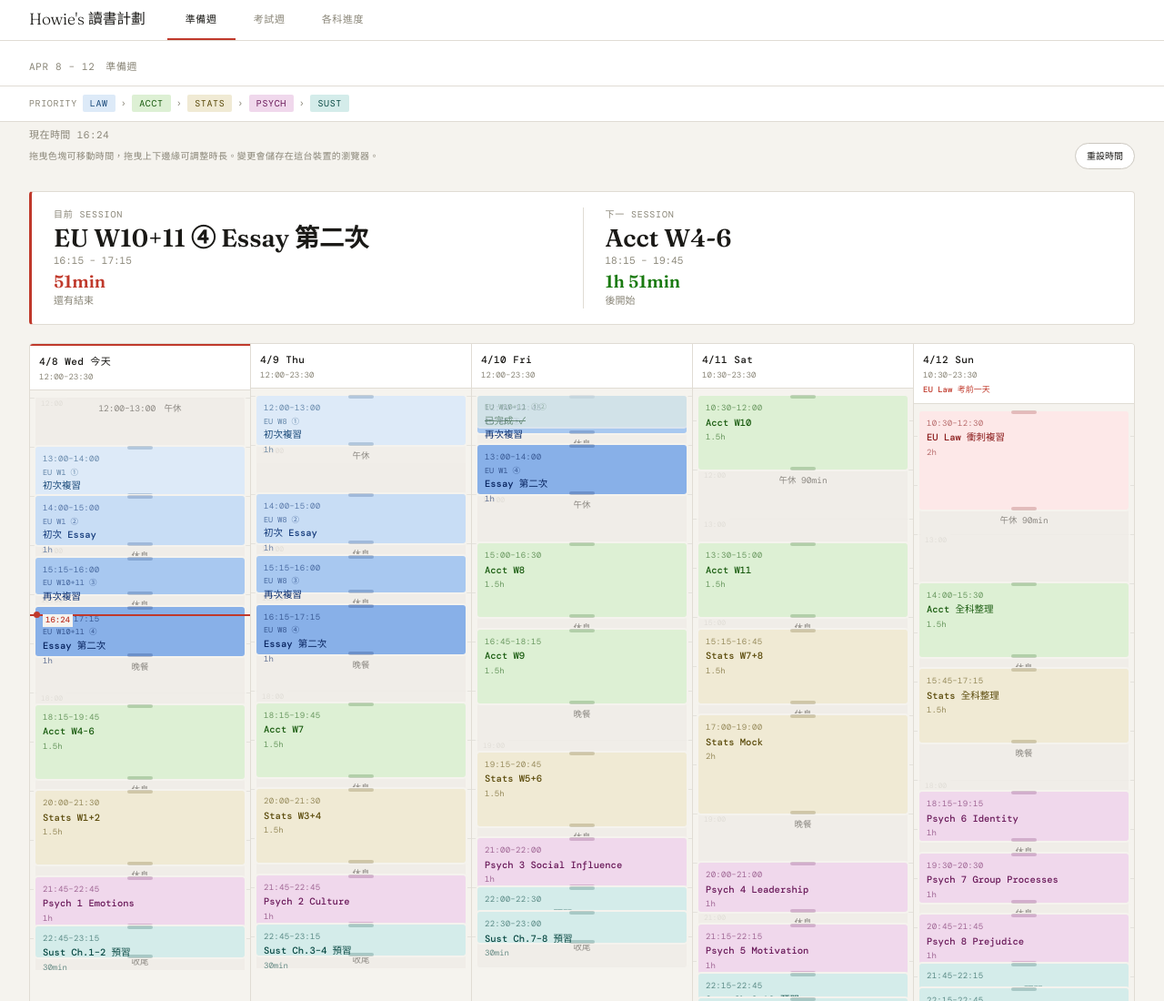
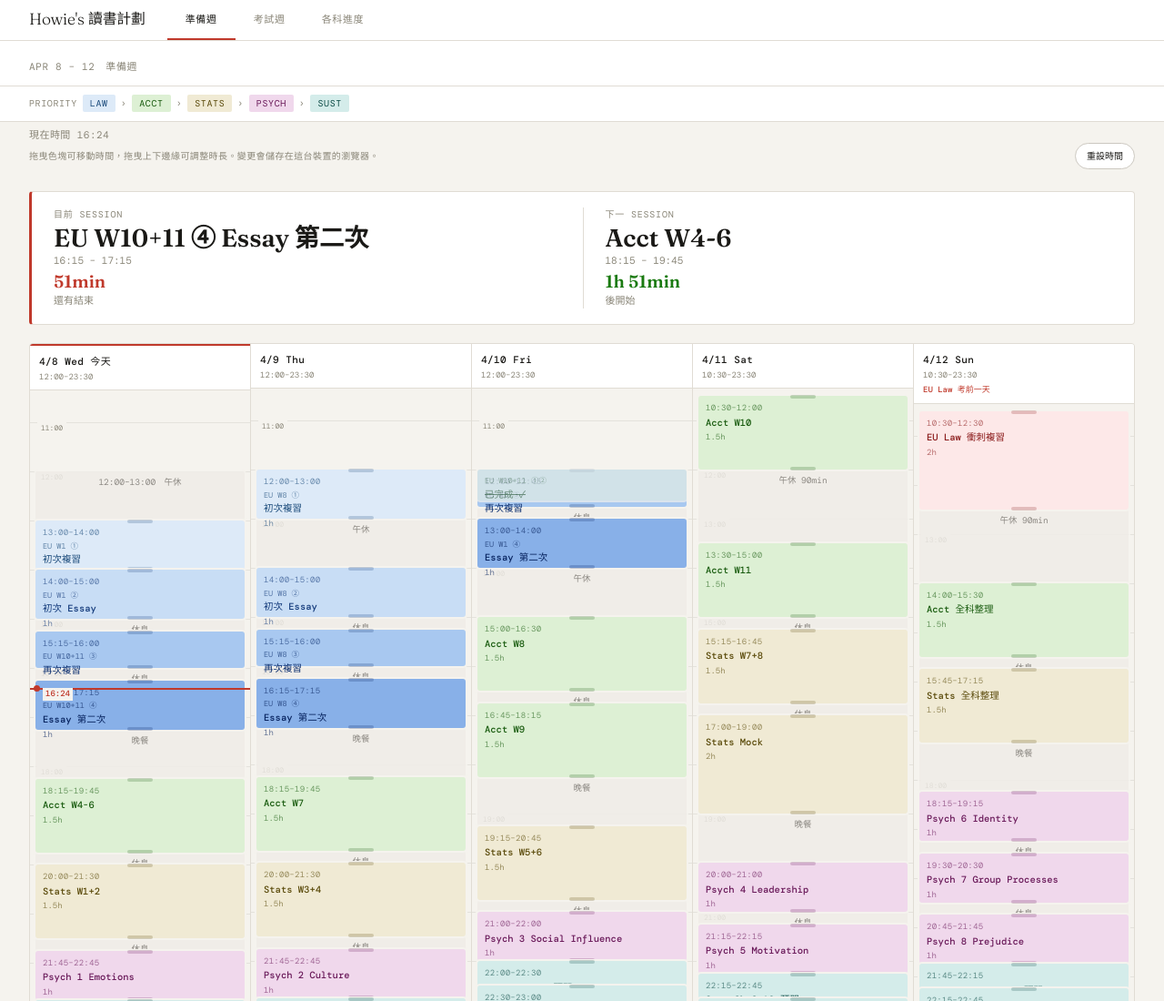
Before and after one commit to dwightinthesky/study-plan-apr8-17, a website: page public/index.html in a window 1280 px wide. Shown: the top 1100 px of the page at 91% size. Drawn offline with nearby package versions, Linux system fonts and the light colour scheme.

Commit message:
auto: update 2026-04-08 16:24:51Z

```diff
--- a/public/index.html
+++ b/public/index.html
@@ -612,12 +612,29 @@ function parseInitialDom() {
     dayModels.push({
       dayId,
       dayEl,
+      gridEl: timelineEl.closest('.days-grid'),
       timelineEl,
       hoursEl: dayEl.querySelector('.dhours'),
       dayName: dayEl.querySelector('.dname')?.textContent.replace(' 今天', '').trim() || dayId,
       baseStart: Math.min(...timedItems.map(item => item.start)),
       baseEnd: Math.max(...timedItems.map(item => item.end)),
       items
+    });
+  });
+
+  const groups = new Map();
+  dayModels.forEach(day => {
+    const days = groups.get(day.gridEl) || [];
+    days.push(day);
+    groups.set(day.gridEl, days);
+  });
+
+  groups.forEach(days => {
+    const renderStart = Math.min(...days.map(day => day.baseStart));
+    const renderEnd = Math.max(...days.map(day => day.baseEnd));
+    days.forEach(day => {
+      day.renderStart = renderStart;
+      day.renderEnd = renderEnd;
     });
   });
 }
@@ -652,11 +669,13 @@ function updateDayHours(day) {
 
 function renderGuides(day) {
   const fragment = document.createDocumentFragment();
-  const firstHour = Math.ceil(day.baseStart / 60) * 60;
-  for (let mins = firstHour; mins < day.baseEnd; mins += 60) {
+  const renderStart = day.renderStart ?? day.baseStart;
+  const renderEnd = day.renderEnd ?? day.baseEnd;
+  const firstHour = Math.ceil(renderStart / 60) * 60;
+  for (let mins = firstHour; mins < renderEnd; mins += 60) {
     const guide = document.createElement('div');
     guide.className = 'time-guide';
-    guide.style.top = `${TIMELINE_PADDING + (mins - day.baseStart) * PX_PER_MIN}px`;
+    guide.style.top = `${TIMELINE_PADDING + (mins - renderStart) * PX_PER_MIN}px`;
     const label = document.createElement('div');
     label.className = 'time-guide-label';
     label.style.top = guide.style.top;
@@ -676,7 +695,8 @@ function renderItem(day, item) {
   if (item.editable) el.dataset.editable = 'true';
   if (item.isDragging) el.classList.add('dragging');
 
-  const top = TIMELINE_PADDING + (item.start - day.baseStart) * PX_PER_MIN;
+  const renderStart = day.renderStart ?? day.baseStart;
+  const top = TIMELINE_PADDING + (item.start - renderStart) * PX_PER_MIN;
   const duration = Math.max(item.end - item.start, item.type === 'marker' ? 0 : MIN_DURATION);
   const height = item.type === 'marker'
     ? MARKER_HEIGHT
@@ -718,9 +738,11 @@ function renderItem(day, item) {
 
 function renderDay(day) {
   const timelineEl = day.timelineEl;
+  const renderStart = day.renderStart ?? day.baseStart;
+  const renderEnd = day.renderEnd ?? day.baseEnd;
   timelineEl.classList.add('enhanced');
   timelineEl.innerHTML = '';
-  timelineEl.style.height = `${(day.baseEnd - day.baseStart) * PX_PER_MIN + TIMELINE_PADDING * 2}px`;
+  timelineEl.style.height = `${(renderEnd - renderStart) * PX_PER_MIN + TIMELINE_PADDING * 2}px`;
   timelineEl.appendChild(renderGuides(day));
 
   [...day.items]
@@ -739,8 +761,10 @@ function findDay(dayId) {
 }
 
 function clampInterval(day, start, duration) {
-  let nextStart = Math.max(day.baseStart, start);
-  const maxStart = day.baseEnd - duration;
+  const renderStart = day.renderStart ?? day.baseStart;
+  const renderEnd = day.renderEnd ?? day.baseEnd;
+  let nextStart = Math.max(renderStart, start);
+  const maxStart = renderEnd - duration;
   if (nextStart > maxStart) nextStart = maxStart;
   return { start: nextStart, end: nextStart + duration };
 }
@@ -780,7 +804,8 @@ function resolveMove(day, item, proposedStart, direction) {
 }
 
 function resolveResizeStart(day, item, proposedStart) {
-  let start = Math.max(day.baseStart, Math.min(proposedStart, item.end - MIN_DURATION));
+  const renderStart = day.renderStart ?? day.baseStart;
+  let start = Math.max(renderStart, Math.min(proposedStart, item.end - MIN_DURATION));
 
   for (let i = 0; i < 20; i += 1) {
     const overlaps = findOverlaps(day, item, start, item.end);
@@ -793,7 +818,8 @@ function resolveResizeStart(day, item, proposedStart) {
 }
 
 function resolveResizeEnd(day, item, proposedEnd) {
-  let end = Math.min(day.baseEnd, Math.max(proposedEnd, item.start + MIN_DURATION));
+  const renderEnd = day.renderEnd ?? day.baseEnd;
+  let end = Math.min(renderEnd, Math.max(proposedEnd, item.start + MIN_DURATION));
 
   for (let i = 0; i < 20; i += 1) {
     const overlaps = findOverlaps(day, item, item.start, end);
```
